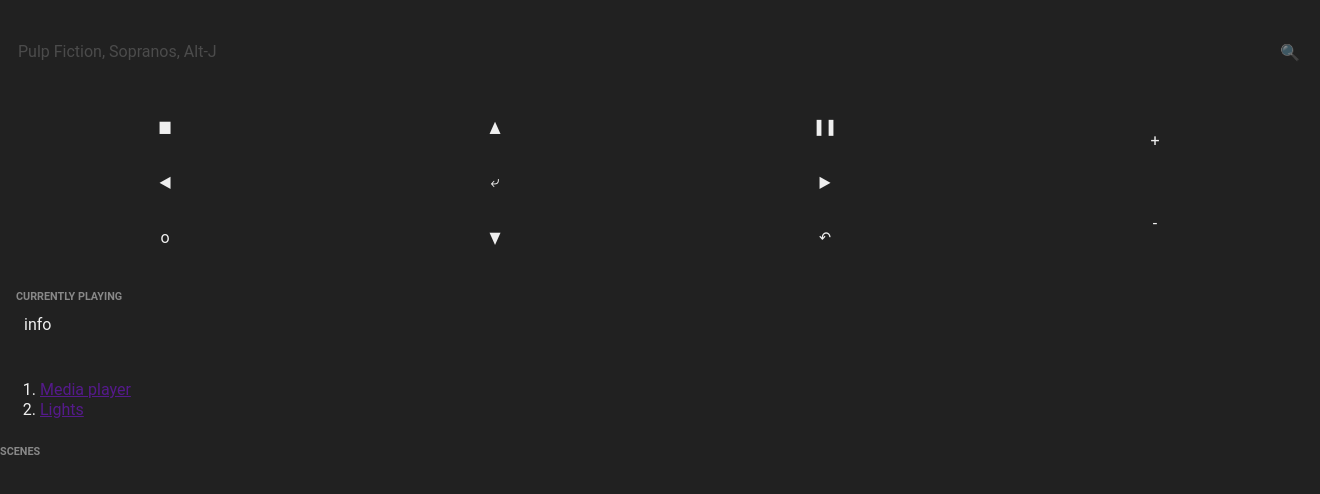
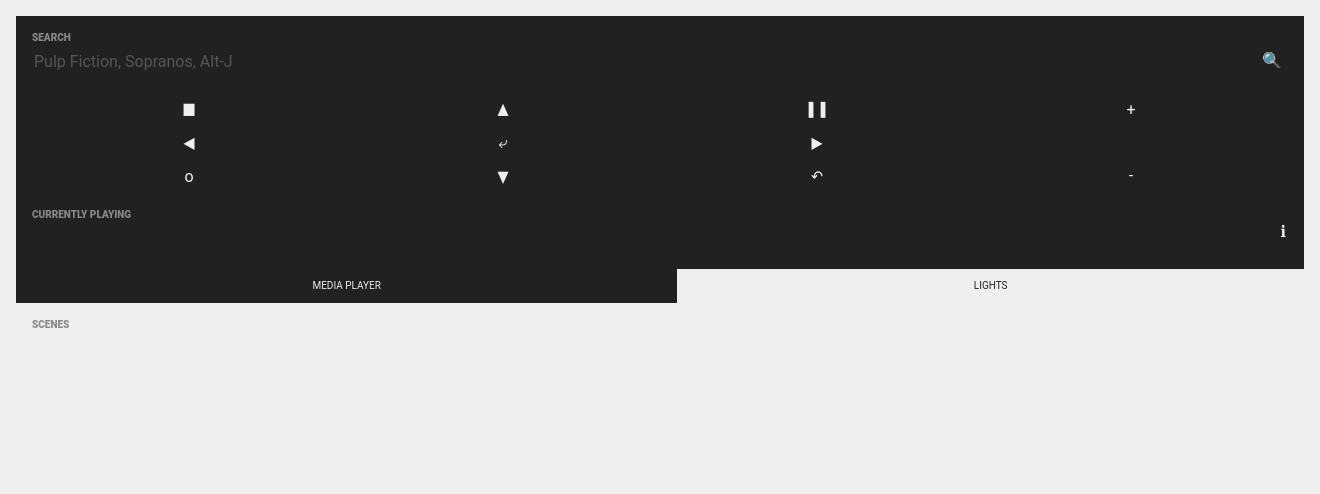
Before and after one commit to ruudrenssen/domotipi, a Flask app: template python/templates/room.jinja in a window 1320 px wide; the page is wider, and only the part inside the window is pictured. Shown: the top 494 px of that part. Run offline with Flask 2, Linux system fonts and the light colour scheme; the template is opened without the code that fills it, so the values that code supplies are empty; parts of the project's set-up code (start-up, migrations or seed data) failed here and were passed over.

Commit message:
update template

```diff
--- a/python/static/css/styles.css
+++ b/python/static/css/styles.css
@@ -1,9 +1,10 @@
 :root {
     --gutter: 1rem;
-    --small-gutter: 0.5rem;
+    --small-gutter: 0.66rem;
+    --tiny-gutter: 0.33rem;
 
-    --color-foreground: #EFEFEF;
-    --color-background: #212121;
+    --color-foreground: #212121;
+    --color-background: #EFEFEF;
     --color-muted: #565656;
 
     --border-width: 2px;
@@ -16,6 +17,11 @@
 
 }
 
+::placeholder {
+    color: var(--color-foreground);
+    opacity: 0.25;
+}
+
 html, body {
     margin: 0;
     padding: 0;
@@ -24,18 +30,24 @@ html, body {
 
     font-family: var(--font-family);
     line-height: 1.25;
+    background: var(--color-background);
     color: var(--color-foreground);
-
-    background-color: var(--color-background);
+}
+main {
+    padding: var(--gutter);
 }
 
 h1, h2, h3, label {
-    font-size: 0.675rem;
+    font-size: 0.625rem;
     text-transform: uppercase;
+    color: var(--color-foreground);
     opacity: 0.5;
+    font-weight: 800;
+    margin: 0 0 var(--tiny-gutter) 0;
 }
 
 button, input {
+    padding: var(--tiny-gutter) 0;
     font: var(--font);
     color: var(--color-foreground);
     background: transparent;
@@ -50,31 +62,78 @@ button:hover {
 input {
     display: block;
     line-height: 2;
+    color: var(--color-foreground);
 }
 
-.remote {
-    display: grid;
-    grid-template-rows: 1fr min-content 1fr;
-    grid-template-columns: 1fr;
-    height: 100%;
+.box {
+    padding: var(--gutter);
+}
+
+.dark-box {
+    --color-foreground: #EFEFEF;
+    --color-background: #212121;
+    color: var(--color-foreground);
+    background-color: var(--color-background);
+
+    padding: var(--gutter);
+}
+
+.info-button {
+    position: absolute;
+    right: 0;
+    top: calc(50% - var(--gutter));
 }
 
 .media-remote {
     display: grid;
-    grid-template-rows: 3fr 5fr 3fr;
+    grid-template-rows: 1fr 3fr 1fr;
     grid-template-columns: 6fr 2fr;
-    height: 100%;
 }
 
 .media-remote__search {
+    position: relative;
     grid-row: 1 / 2;
     grid-column: 1 / 3;
     align-items: center;
 }
 
+.media-remote__controls {
+    display: grid;
+    grid-row: 2 / 3;
+    grid-column: 1 / 2;
+    grid-template-rows: repeat(3, 1fr);
+    grid-template-columns: repeat(3, 1fr);
+    margin: var(--gutter) 0;
+}
+
+.media-remote__volume {
+    display: flex;
+    flex-direction: column;
+    grid-row: 2 / 3;
+    grid-column: 2 / 3;
+    height: 100%;
+}
+
+.media-remote__info {
+    position: relative;
+    grid-row: 3 / 4;
+    grid-column: 1 / 3;
+}
+
+.remote {
+    display: grid;
+    grid-template-rows: repeat(3, auto);
+    grid-template-columns: 1fr;
+}
+
 .search {
     display: block;
-    position: relative;
+    position: absolute;
+    top:0;
+    right: 0;
+    bottom: 0;
+    left: 0;
+    width: 100%;
     height: 100%;
 }
 
@@ -86,43 +145,42 @@ input {
     left: 0;
     width: 100%;
     height: 100%;
-
-    padding: 0 var(--gutter);
 }
 
 .search__button {
     position: absolute;
     width: 2rem;
     height: 2rem;
-    right: var(--gutter);
+    right: 0;
     top: calc(50% - var(--gutter));
 }
 
-.media-remote__controls {
-    display: grid;
-    grid-row: 2 / 3;
-    grid-column: 1 / 2;
-    grid-template-rows: repeat(3, 1fr);
-    grid-template-columns: repeat(3, 1fr);
+.tab {
+    flex: 1 1 auto;
+    text-align: center;
+    padding: var(--small-gutter);
+    font-size: 0.625rem;
+    text-transform: uppercase;
 }
 
-.media-remote__volume {
-    display: flex;
-    flex-direction: column;
-    grid-row: 2 / 3;
-    grid-column: 2 / 3;
-    height: 100%;
+.tab.is-active {
+    background: var(--color-foreground);
 }
 
-.volume-control {
-    flex: 1 0 auto;
+.tab.is-active a {
+    color: var(--color-background);
 }
 
-.media-remote__info {
-    grid-row: 3 / 4;
-    grid-column: 1 / 3;
+.tab a {
+    text-decoration: none;
+    color: var(--color-foreground);
+}
 
-    padding: var(--gutter);
+.tabs {
+    display: flex;
+    padding: 0;
+    margin: 0;
+    list-style: none;
 }
 
 .visually-hidden {
@@ -132,3 +190,7 @@ input {
     height: 1px; width: 1px;
     margin: -1px; padding: 0; border: 0;
 }
+
+.volume-control {
+    flex: 1 0 auto;
+}
--- a/python/templates/room.jinja
+++ b/python/templates/room.jinja
@@ -6,13 +6,11 @@
 
         {% block top_controls %}
             <h1 class="visually-hidden">Media controls</h1>
-            <form action="/kodi" method="POST" name="kodi-remote" id="kodi-remote" class="media-remote">
+            <form action="/kodi" method="POST" name="kodi-remote" id="kodi-remote" class="dark-box media-remote">
                 <div class="media-remote__search">
-                    <label class="search">
-                        <span class="visually-hidden">Search:</span>
-                        <input type="text" placeholder="Pulp Fiction, Sopranos, Alt-J" class="search__input">
-                        <input type="submit" value="🔍" class="search__button">
-                    </label>
+                    <label class="search">Search</label>
+                    <input type="text" placeholder="Pulp Fiction, Sopranos, Alt-J" class="search__input">
+                    <input type="submit" value="🔍" class="search__button">
                 </div>
                 <div class="media-remote__controls">
                     <button name="kodi_action" value="stop">■</button>
@@ -31,8 +29,8 @@
                 </div>
                 <div class="media-remote__info">
                     <h2>Currently playing</h2>
-                    {{ media.current_item }}
-                    <button name="kodi_action" value="info">info</button
+                    <div>{{ media.current_item }}</div>
+                    <button name="kodi_action" value="info" class="info-button">ℹ</button>
                 </div>
             </form>
         {% endblock %}
@@ -40,11 +38,11 @@
     </section>
 
     <ol class="tabs">
-        <li><a href="" class="is-active">Media player</a></li>
-        <li><a href="">Lights</a></li>
+        <li class="tab is-active"><a href="#">Media player</a></li>
+        <li class="tab"><a href="#">Lights</a></li>
     </ol>
 
-    <section class="bottom-controls">
+    <section class="bottom-controls box">
 
         {% block bottom_controls %}
             <h2>Scenes</h2>
```
